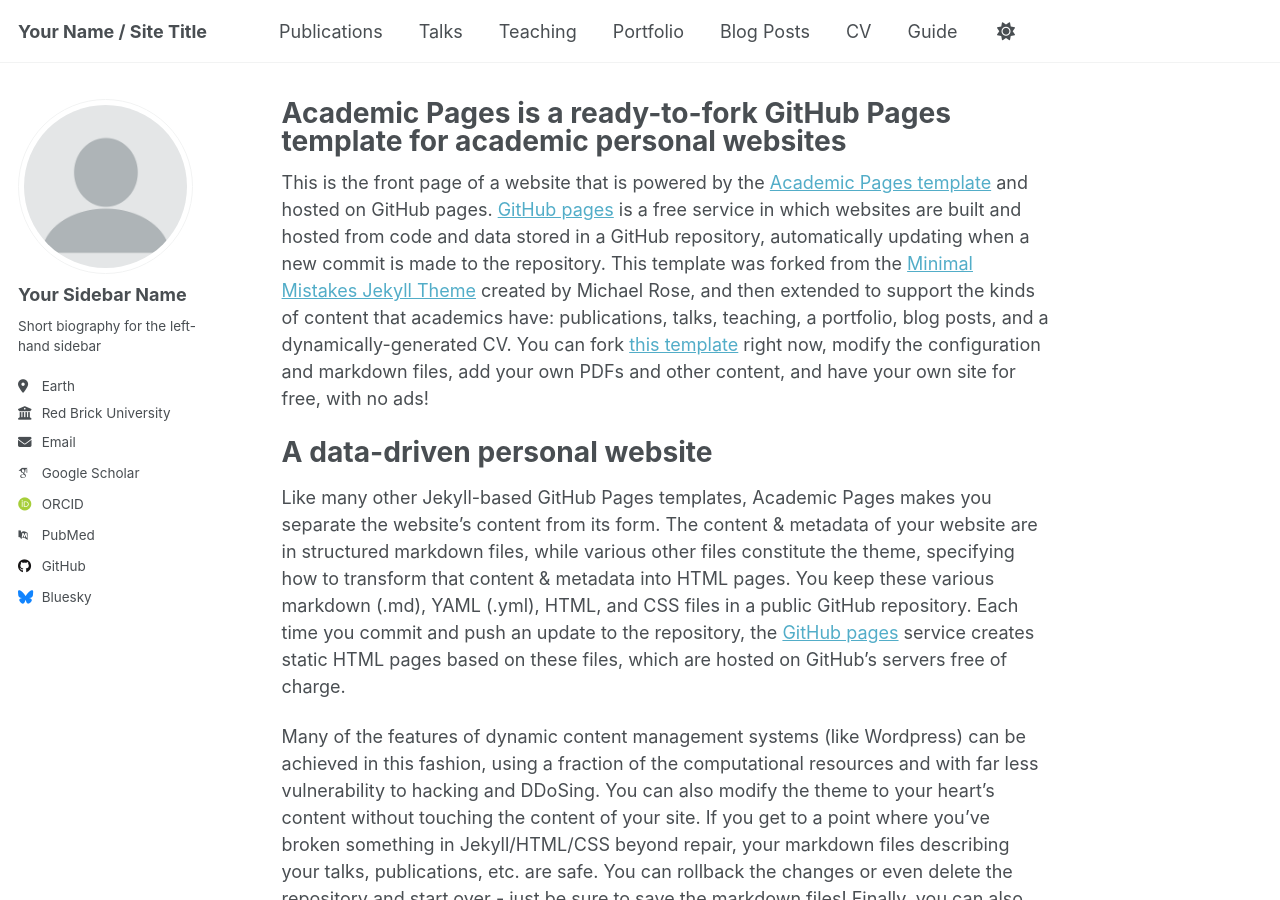
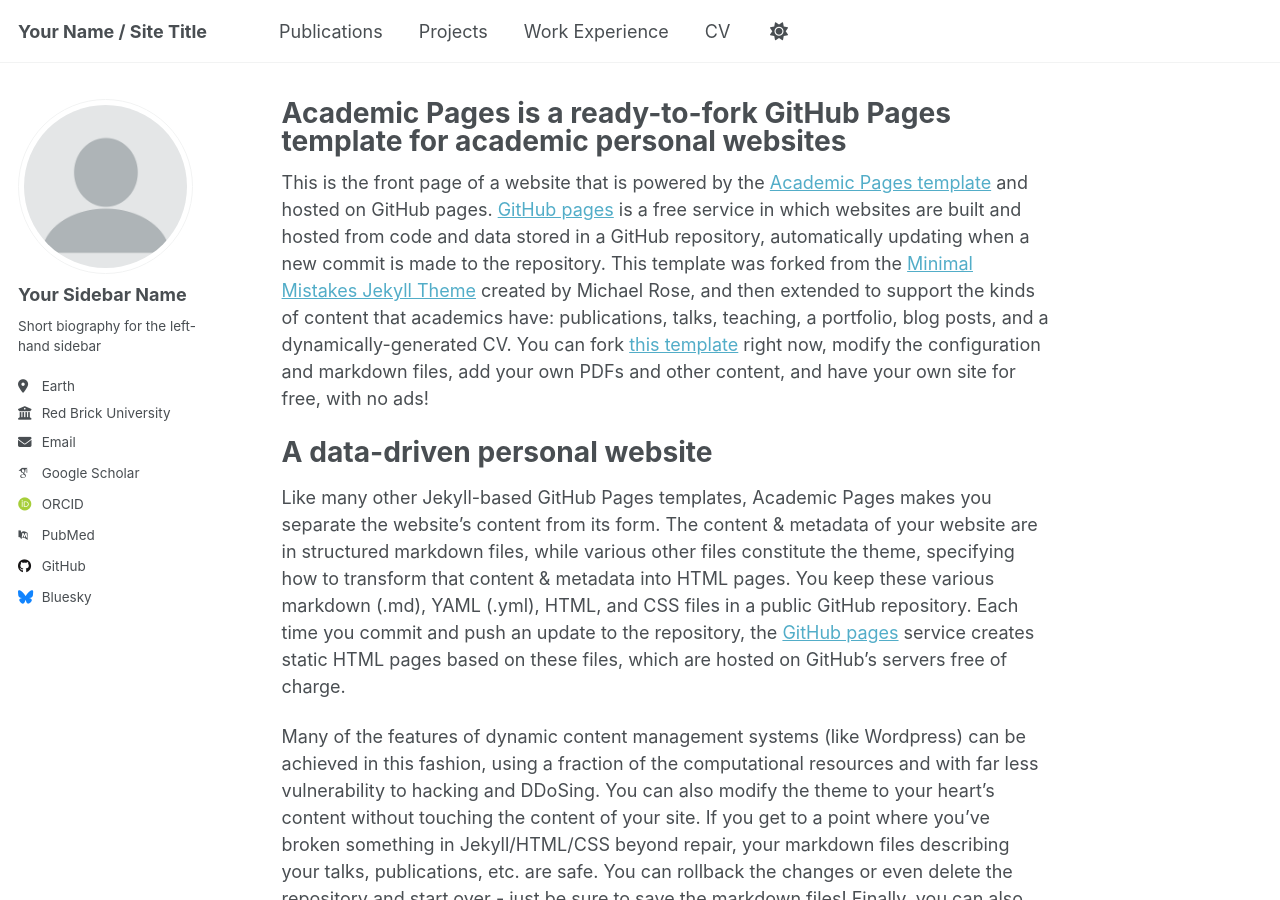
Before and after one commit to SajadEydivandi/SajadEydivandi.github.io, a Jekyll site: the page built from _pages/about.md, in a window 1280 px wide and 900 px high. Built offline with Jekyll 4.4.1, drawn with Linux system fonts in a browser that asks for light colours; some web fonts are replaced.

Commit message:
Update navigation.yml
customized the nav bar

```diff
--- a/_data/navigation.yml
+++ b/_data/navigation.yml
@@ -11,23 +11,13 @@ main:
   - title: "Publications"
     url: /publications/
 
-  - title: "Talks"
-    url: /talks/
 
-  - title: "Teaching"
-    url: /teaching/
+  - title: "Projects"
+    url: /projects/
 
-  - title: "Portfolio"
-    url: /portfolio/
+  - title: "Work Experience"
+    url: /experience/
 
-  - title: "Blog Posts"
-    url: /year-archive/
 
   - title: "CV"
     url: /cv/
-
-  # - title: "CV"
-  #   url: /cv-json/
-
-  - title: "Guide"
-    url: /markdown/
```
